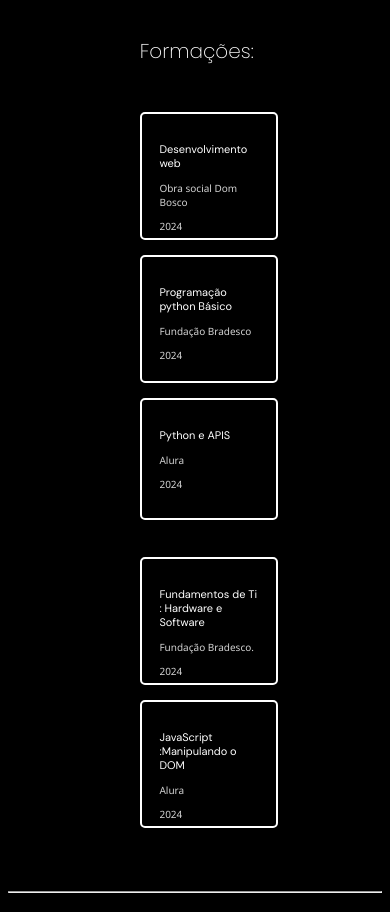
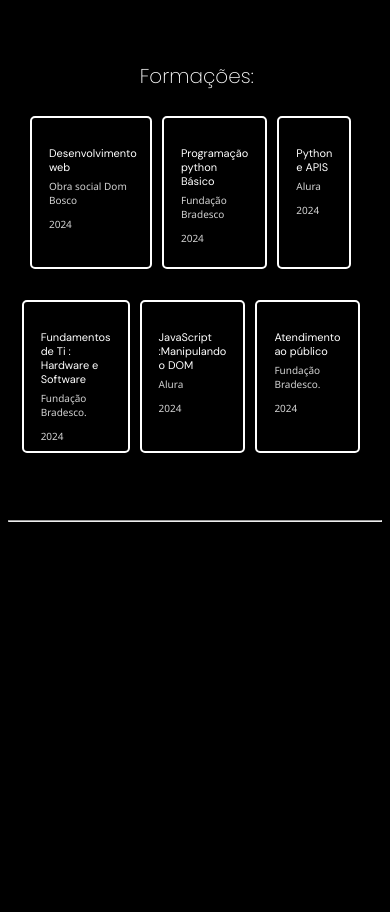
Before and after one commit to Mosisem/portifolio, a plain HTML site: page index.html in a window 390 px wide. Shown: the part 2401-3313 px from the top of the page. After the commit the page ends 2942 px from the top, so only its background shows below. Drawn offline with nearby package versions, Linux system fonts and the light colour scheme; files whose address does not match are found by name.

Commit message:
fu394yf983

```diff
--- a/css/style.css
+++ b/css/style.css
@@ -558,17 +558,17 @@ body{
 .formacoes h2{
     font-family:"Poppins",sans-serif;
     font-weight:200;
-    font-size: 20px;
+    font-size: 30px;
     color: white;
     text-align: center;
-    margin-left: 1%;
-    margin-bottom: 8%;
+    margin-left: 10%;
+    margin-bottom: 5%;
 }
 
 .formacoes{
     margin-top: 10%;
     height: 500px;
-    padding: 10%;
+    padding: 5%;
 }
 
 .fs_fileira{
@@ -576,13 +576,15 @@ body{
     justify-content:space-around;
     padding: 20px;
     width: 90%;
+    padding-left: 10%;
 }
 
 .fs_fileira_2{
     display: flex;
     justify-content:space-around;
     padding: 20px;
-    width: 60%;
+    width: 90%;
+    padding-left: 10%;
 }
 
 .formacoes  div{
@@ -611,37 +613,35 @@ body{
     .fs_fileira{
        justify-content: center;
        display: flex;
-       flex-direction: column;
+       padding: 4px;
+       width: 95%;
+       height: 160px;
 
-       padding: 6px;
-       width: 140px;
-       height: 420px;
-       margin-left: 32%;
     }
 
     .fs_fileira_2{
         justify-content: center;
        display: flex;
-       flex-direction: column;
+       width: 95%;
+       height: 160px;
+       padding: 4px;
 
-       width: 200px;
-       padding-left: 6px;
-       width: 125px;
-       height: 250px;
-       margin-left: 32%;
     }
 
    .formacoes{
       padding: 5%;
       height: 50%;
       justify-content: center;
+      margin-top: 15%;
+
    }
 
    .formacoes div{
     justify-content: center;
-    height: 90px;
-    width: 100px;
+    height: 115px;
+    width: 84px;
     margin-top: 15px;
+    margin: 5px;
    }
 
    .formacoes h3{
@@ -649,6 +649,8 @@ body{
     font-family: "DM Sans", sans-serif;
     font-weight:400;
     font-size: 11px;
+    margin-bottom: -5px;
+
    }
 
    .formacoes p{
@@ -656,4 +658,15 @@ body{
     font-size: 10px;
     font-family: 'Segoe UI', Tahoma, Geneva, Verdana, sans-serif;
  }
+
+ .formacoes h2{
+    font-family:"Poppins",sans-serif;
+    font-weight:200;
+    font-size: 20px;
+    color: white;
+    text-align: center;
+    margin-left: 1%;
+    margin-top: 7%;
+    margin-bottom: 1%;
 }
+}
--- a/index.html
+++ b/index.html
@@ -236,6 +236,22 @@
                         2024
                     </p>
                 </div>
+
+                <div>
+                    <p>
+                        <h3>
+                            Atendimento ao público
+                        </h3>
+                    </p>
+
+                    <p>
+                        Fundação Bradesco.
+
+                    </p>
+                    <p>
+                        2024
+                    </p>
+                </div>
         </ul>
     </section>
     <br>
```
